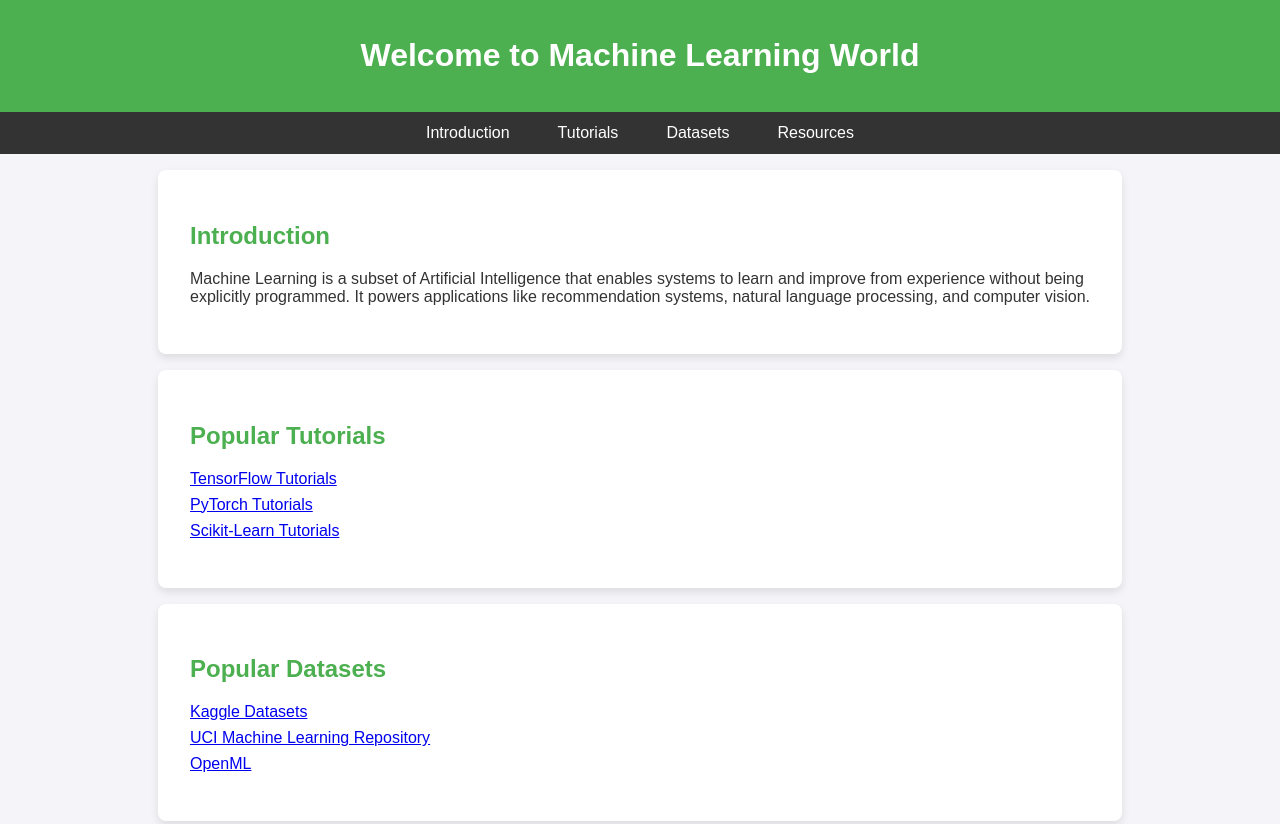
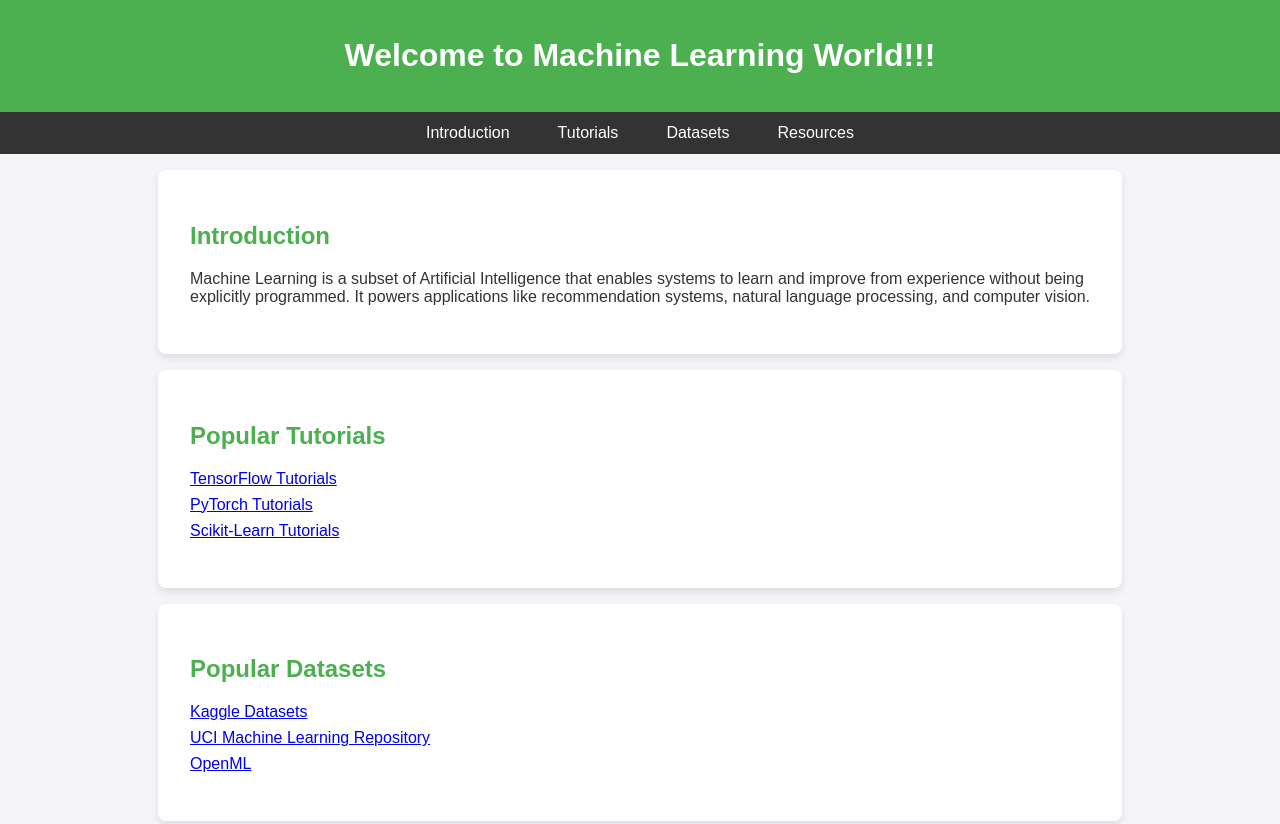
Before and after one commit to Sami-1166/Assignment4, a plain HTML site: page index.html in a window 1280 px wide. Shown: the top 824 px of the page. Drawn offline with Linux system fonts and the light colour scheme.

Commit message:
Update index.html

```diff
--- a/index.html
+++ b/index.html
@@ -63,7 +63,7 @@
 </head>
 <body>
     <header>
-        <h1>Welcome to Machine Learning World</h1>
+        <h1>Welcome to Machine Learning World!!!</h1>
     </header>
     <nav>
         <a href="#introduction">Introduction</a>
```
